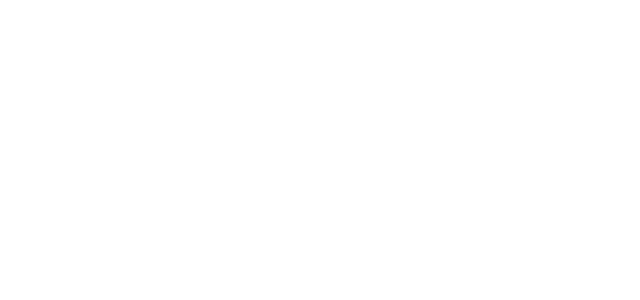
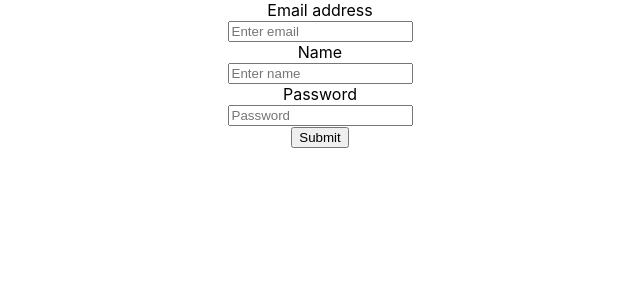
Before and after one commit to faizulislamfair/ece-books-frontend, a React (Create React App) app: page /users/add in a window 1280 px wide. Shown: the top 300 px of the page, without its empty margins (320-960 px from the left). Built offline with nearby package versions, Linux system fonts and the light colour scheme.

Commit message:
Get User Data From Client Side Using Multi Field Form State

```diff
--- a/package.json
+++ b/package.json
@@ -11,6 +11,7 @@
     "react": "^18.2.0",
     "react-bootstrap": "^2.5.0",
     "react-dom": "^18.2.0",
+    "react-hook-form": "^7.39.1",
     "react-icons": "^4.6.0",
     "react-router-dom": "^6.4.3",
     "react-scripts": "5.0.1",
--- /dev/null
+++ b/src/components/AddUser/AddUser.js
@@ -0,0 +1,53 @@
+import React, { useState } from 'react';
+import Button from 'react-bootstrap/Button';
+import Form from 'react-bootstrap/Form';
+
+
+const AddUser = () => {
+
+    const [user, setUser] = useState({});
+
+    const handleAddUser = event => {
+        event.preventDefault();
+        console.log(user);
+    }
+
+
+
+    const handleInputBlur = event => {
+        const field = event.target.name;
+        const value = event.target.value;
+        const newUser = { ...user };
+        newUser[field] = value;
+        setUser(newUser);
+    }
+
+
+
+    return (
+
+        <Form onSubmit={handleAddUser}>
+            <Form.Group className="mb-3" controlId="formBasicEmail">
+                <Form.Label>Email address </Form.Label> <br />
+                <Form.Control onBlur={handleInputBlur} type="email" name="email" placeholder="Enter email" />
+            </Form.Group>
+
+            <Form.Group className="mb-3" controlId="formBasicEmail">
+                <Form.Label>Name </Form.Label> <br />
+                <Form.Control onBlur={handleInputBlur} type="text" name="name" placeholder="Enter name" />
+            </Form.Group>
+
+            <Form.Group className="mb-3" controlId="formBasicPassword">
+                <Form.Label>Password </Form.Label> <br />
+                <Form.Control onBlur={handleInputBlur} type="password" name="password" placeholder="Password" />
+            </Form.Group>
+
+            <Button variant="primary" type="submit">
+                Submit
+            </Button>
+        </Form>
+
+    );
+};
+
+export default AddUser;
--- /dev/null
+++ b/src/components/Home/Home.js
@@ -0,0 +1,11 @@
+import React from 'react';
+
+const Home = () => {
+    return (
+        <div>
+            <h2>Users: </h2>
+        </div>
+    );
+};
+
+export default Home;
```
Also changed, not shown: src/App.js (+17 -1 lines), 1 other file (tests, documents, lock files or other folders).
